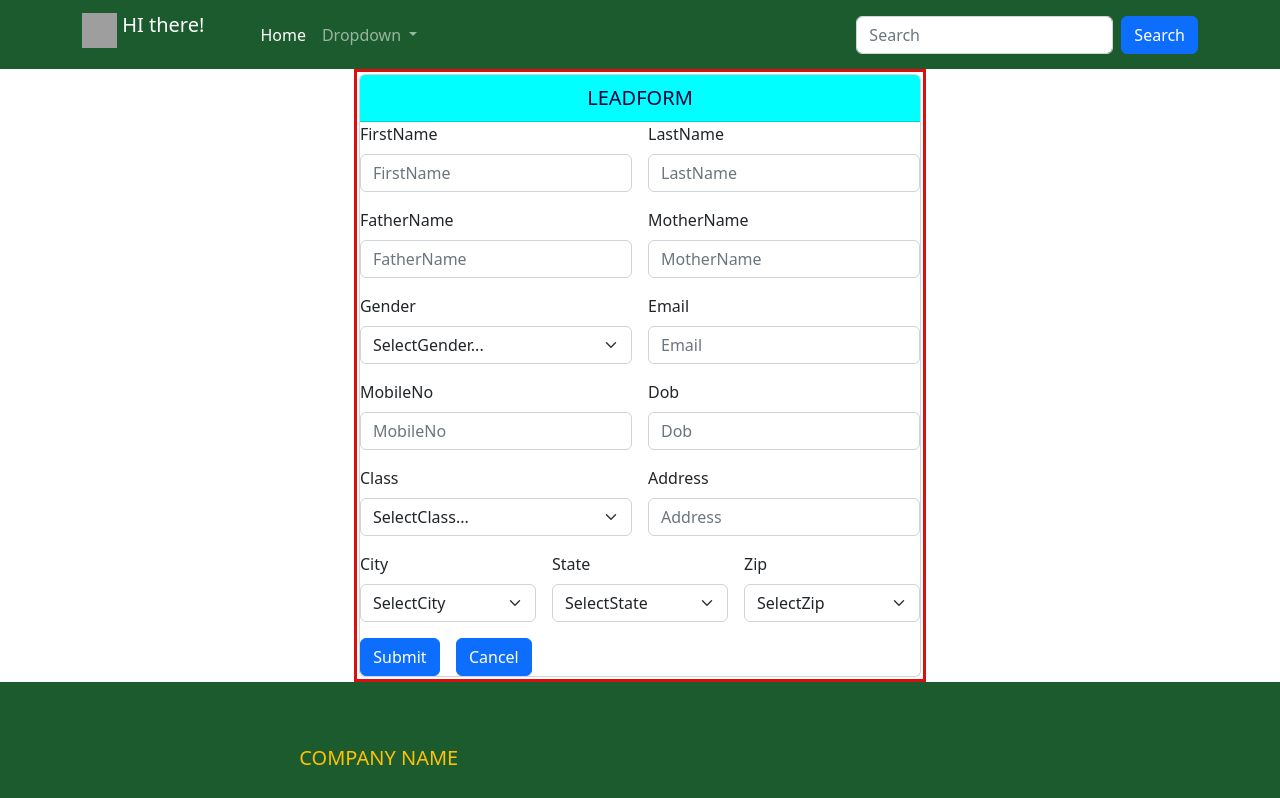
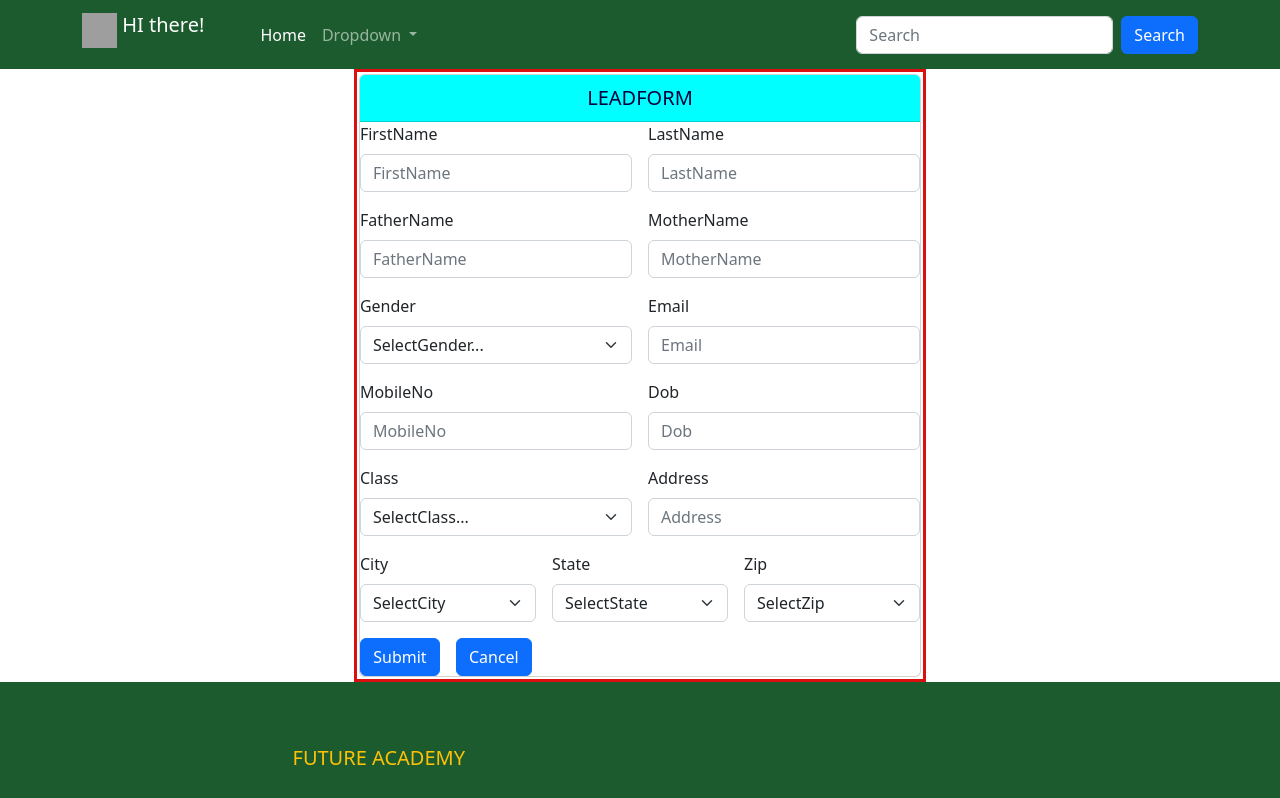
Before and after one commit to AntvertSoftware/FutureManagmentSystem, an Angular app in the folder FutureManagmentApp/: page / in a window 1280 px wide. Shown: the top 798 px of the page. Built offline with nearby package versions, Linux system fonts and the light colour scheme; grey boxes are pictures that could not be loaded.

Commit message:
footer changed

```diff
--- a/FutureManagmentApp/src/app/footer/footer.component.html
+++ b/FutureManagmentApp/src/app/footer/footer.component.html
@@ -2,7 +2,7 @@
     <div class="container text-center text-md-left">
         <div class="row text-center text-md-left">
             <div class="col-md-3 col-lg-3 col-xl-3 mx-auto mt-3">
-                <h5 class="text-uppercase mb-4 font-weight bold text-warning">Company Name</h5>
+                <h5 class="text-uppercase mb-4 font-weight bold text-warning">Future Academy</h5>
                 <p>Lorem ipsum dolor, sit amet consectetur adipisicing elit. Maiores, quia?</p>
             </div>
             <div class="col-md-2 col-lg-3 col-xl-2 mx-auto mt-2"></div>
```
